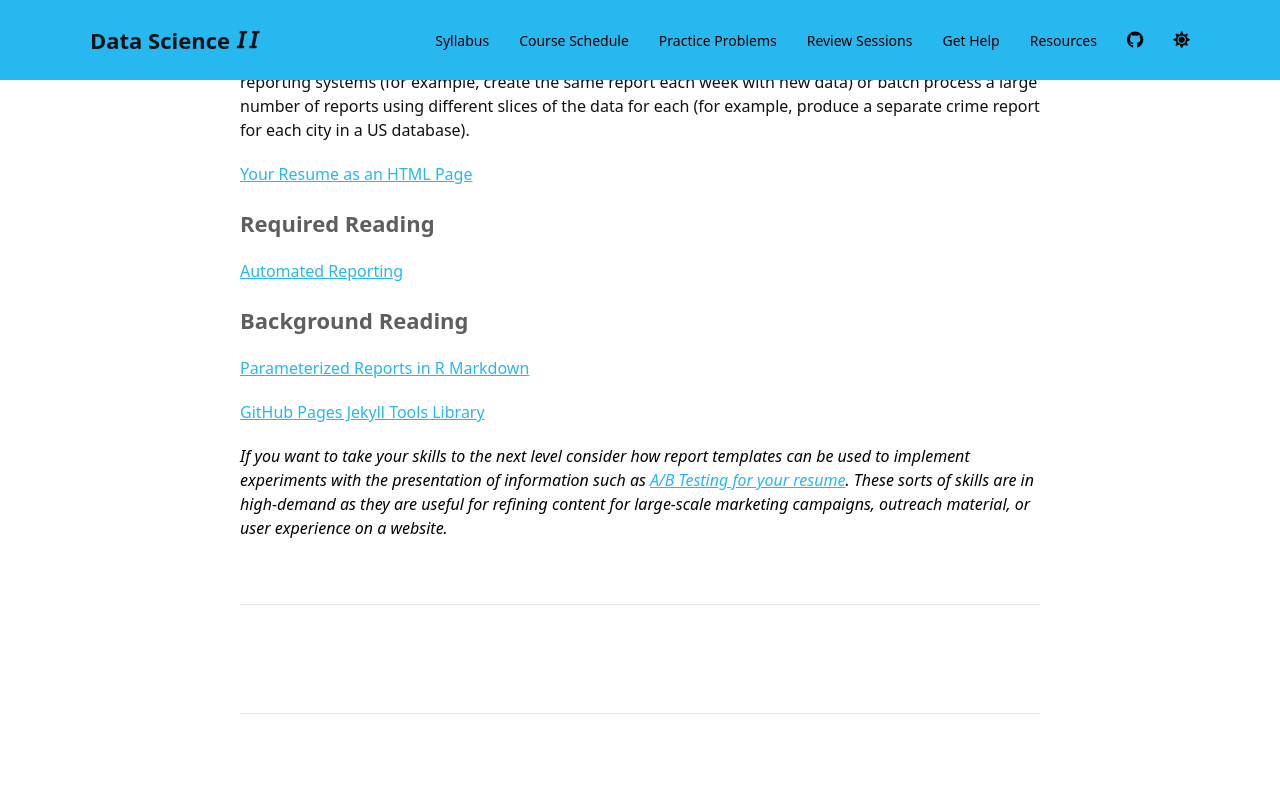
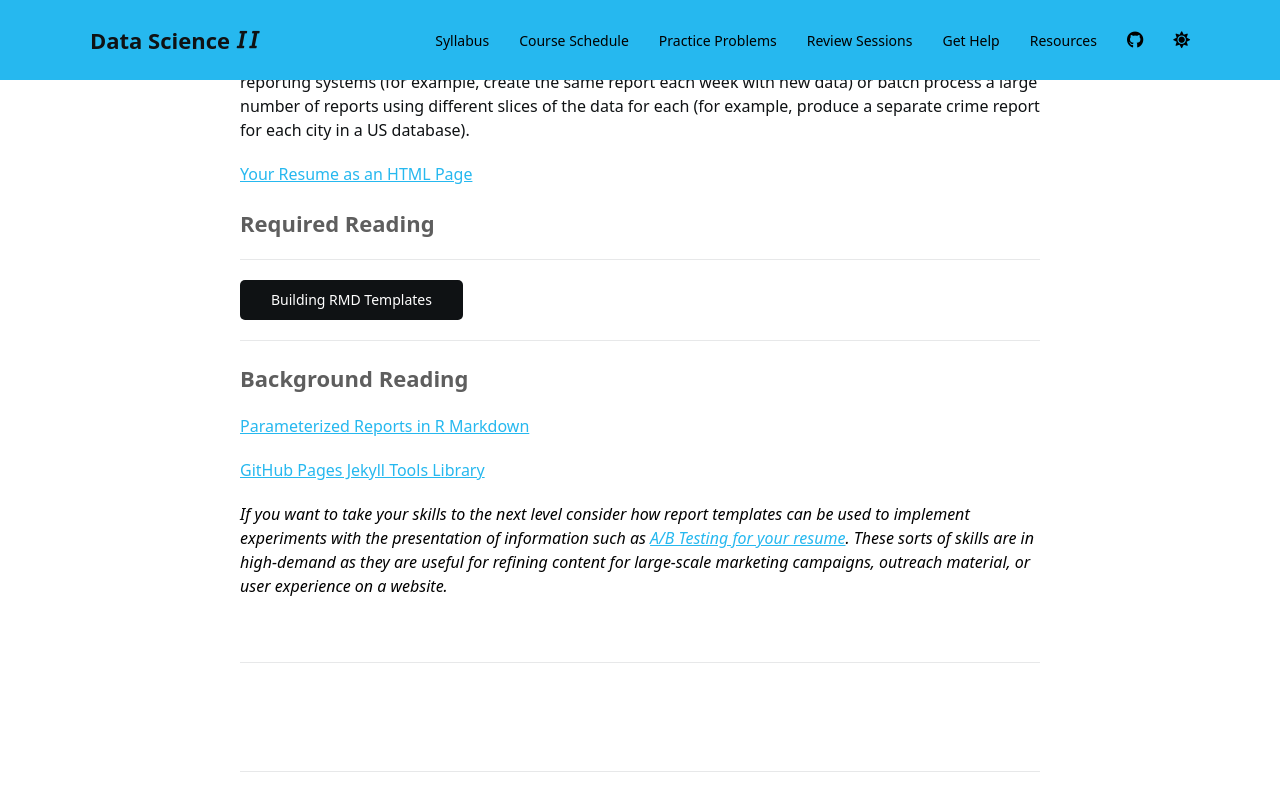
Before and after one commit to Watts-College/cpp-527-fall-2021, a Jekyll site: the page built from lectures/week-06.md, in a window 1280 px wide and 900 px high, scrolled down 1025 px. Shown: the top 811 px of the window. Built offline with Jekyll 4.4.1, drawn with Linux system fonts in a browser that asks for light colours; nearby versions of some CDN libraries; a script bundle is joined from its source files by our own code; library files that are not in the unit come from our copies; a style sheet for code colours, icons or effects is not loaded.

Commit message:
Update week-06.md

```diff
--- a/lectures/week-06.md
+++ b/lectures/week-06.md
@@ -34,7 +34,11 @@ This week you will learn how to build templates for R Markdown documents so that
 
 ### Required Reading
 
-[Automated Reporting](https://ds4ps.org/cpp-527-spr-2020/lectures/report-automation.html)
+--------
+
+<a class="uk-button uk-button-primary" href="../report-automation.html">Building RMD Templates</a>
+
+--------
 
 ### Background Reading
 
```
